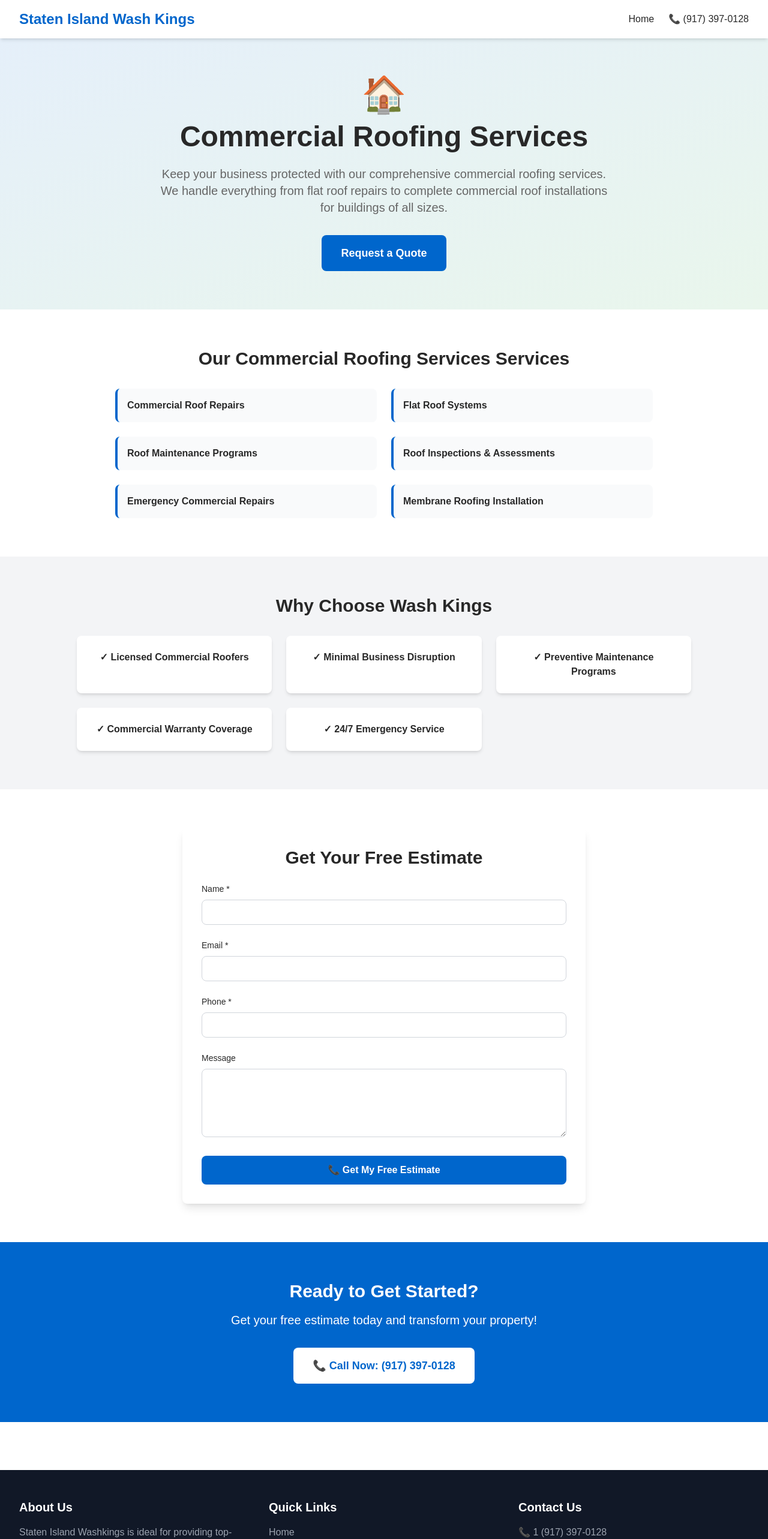
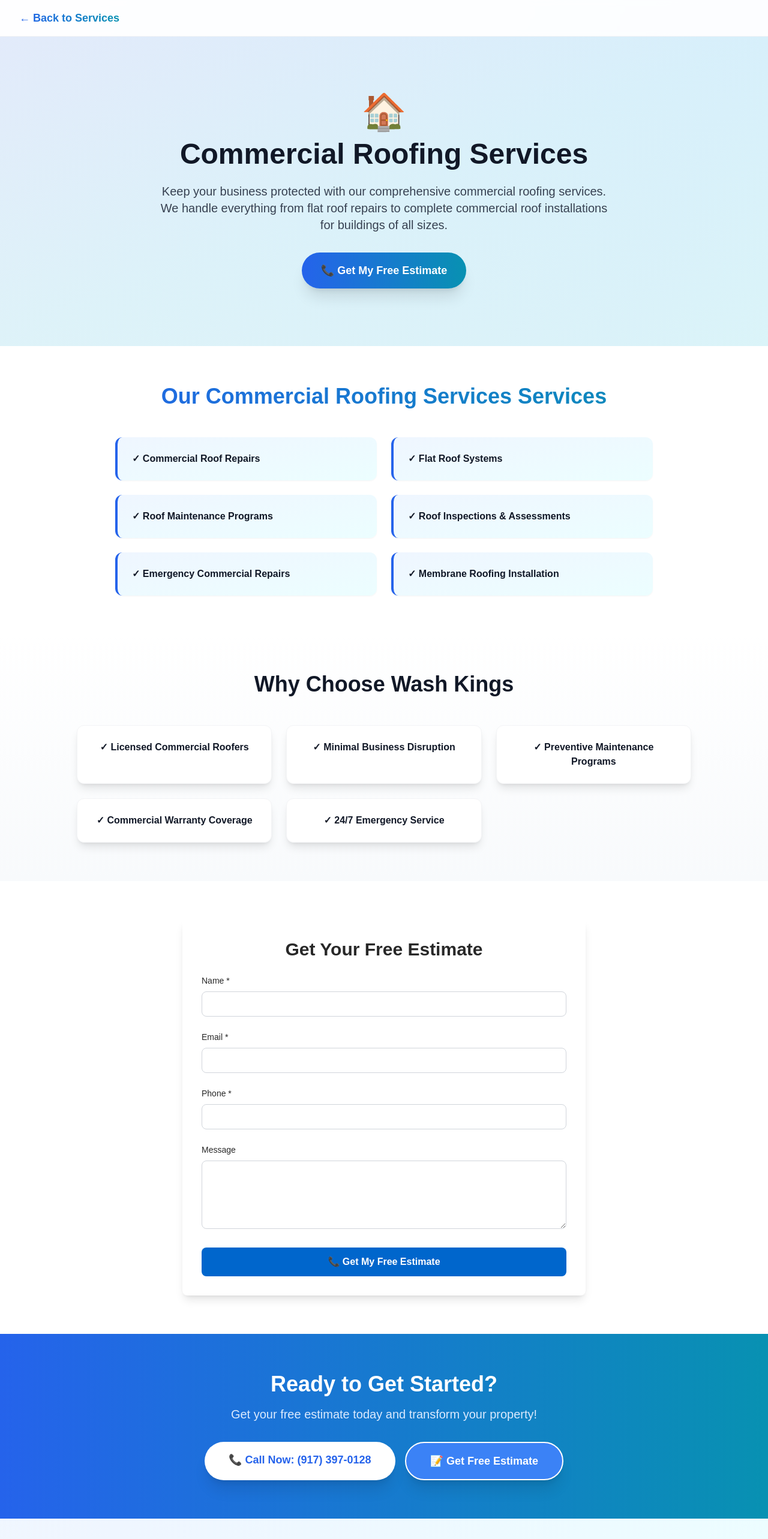
Before and after one commit to Jerovyn/washkings-site, a Next.js app: page /roofing/commercial in a window 1280 px wide. Shown: the top 2566 px of the page at 60% size. Built offline with nearby package versions, Linux system fonts and the light colour scheme.

Commit message:
Complete website: Add metadata to all pages, polish design, production-ready

```diff
--- a/app/general-contracting/commercial/page.tsx
+++ b/app/general-contracting/commercial/page.tsx
@@ -1,4 +1,10 @@
+import { Metadata } from "next";
 import ServiceLandingPage from "@/components/ServiceLandingPage";
+
+export const metadata: Metadata = {
+  title: "Commercial General Contracting Services | Staten Island Wash Kings",
+  description: "Professional commercial general contracting services in Staten Island. Business renovations, repairs, and construction. Licensed, insured, and 5-star rated.",
+};
 
 export default function GeneralContractingCommercial() {
   return (
--- a/app/general-contracting/residential/page.tsx
+++ b/app/general-contracting/residential/page.tsx
@@ -1,4 +1,10 @@
+import { Metadata } from "next";
 import ServiceLandingPage from "@/components/ServiceLandingPage";
+
+export const metadata: Metadata = {
+  title: "Residential General Contracting Services | Staten Island Wash Kings",
+  description: "Professional residential general contracting services in Staten Island. Home improvements, repairs, and renovations. Licensed, insured, and 5-star rated.",
+};
 
 export default function GeneralContractingResidential() {
   return (
--- a/app/holiday-lights/commercial/page.tsx
+++ b/app/holiday-lights/commercial/page.tsx
@@ -1,4 +1,10 @@
+import { Metadata } from "next";
 import ServiceLandingPage from "@/components/ServiceLandingPage";
+
+export const metadata: Metadata = {
+  title: "Commercial Holiday Lights Installation | Staten Island Wash Kings",
+  description: "Professional commercial holiday lights installation for businesses in Staten Island. Storefront displays, building lighting, and custom designs. Licensed, insured, and 5-star rated.",
+};
 
 export default function HolidayLightsCommercial() {
   return (
--- a/app/holiday-lights/residential/page.tsx
+++ b/app/holiday-lights/residential/page.tsx
@@ -1,4 +1,10 @@
+import { Metadata } from "next";
 import ServiceLandingPage from "@/components/ServiceLandingPage";
+
+export const metadata: Metadata = {
+  title: "Residential Holiday Lights Installation | Staten Island Wash Kings",
+  description: "Professional residential holiday lights installation and removal in Staten Island. Transform your home with beautiful, energy-efficient lighting displays. Licensed, insured, and 5-star rated.",
+};
 
 export default function HolidayLightsResidential() {
   return (
--- a/app/power-washing/commercial/page.tsx
+++ b/app/power-washing/commercial/page.tsx
@@ -1,4 +1,10 @@
+import { Metadata } from "next";
 import ServiceLandingPage from "@/components/ServiceLandingPage";
+
+export const metadata: Metadata = {
+  title: "Commercial Power Washing Services | Staten Island Wash Kings",
+  description: "Professional commercial power washing services in Staten Island. Storefront cleaning, parking lot maintenance, building exterior washing, and more. Licensed, insured, and 5-star rated.",
+};
 
 export default function PowerWashingCommercial() {
   return (
--- a/app/power-washing/residential/page.tsx
+++ b/app/power-washing/residential/page.tsx
@@ -1,4 +1,10 @@
+import { Metadata } from "next";
 import ServiceLandingPage from "@/components/ServiceLandingPage";
+
+export const metadata: Metadata = {
+  title: "Residential Power Washing Services | Staten Island Wash Kings",
+  description: "Professional residential power washing services in Staten Island. House exterior soft washing, driveway cleaning, patio & deck cleaning, and more. Licensed, insured, and 5-star rated.",
+};
 
 export default function PowerWashingResidential() {
   return (
--- a/app/roofing/commercial/page.tsx
+++ b/app/roofing/commercial/page.tsx
@@ -1,4 +1,10 @@
+import { Metadata } from "next";
 import ServiceLandingPage from "@/components/ServiceLandingPage";
+
+export const metadata: Metadata = {
+  title: "Commercial Roofing Services | Staten Island Wash Kings",
+  description: "Professional commercial roofing services in Staten Island. Commercial roof repairs, installation, and maintenance. Licensed, insured, and 5-star rated.",
+};
 
 export default function RoofingCommercial() {
   return (
--- a/app/roofing/residential/page.tsx
+++ b/app/roofing/residential/page.tsx
@@ -1,4 +1,10 @@
+import { Metadata } from "next";
 import ServiceLandingPage from "@/components/ServiceLandingPage";
+
+export const metadata: Metadata = {
+  title: "Residential Roofing Services | Staten Island Wash Kings",
+  description: "Professional residential roofing services in Staten Island. Roof repairs, installation, and maintenance. Licensed, insured, and 5-star rated.",
+};
 
 export default function RoofingResidential() {
   return (
--- a/components/ServiceLandingPage.tsx
+++ b/components/ServiceLandingPage.tsx
@@ -1,4 +1,3 @@
-import Header from "@/components/Header";
 import Footer from "@/components/Footer";
 import LeadForm from "@/components/LeadForm";
 
@@ -22,25 +21,33 @@ export default function ServiceLandingPage({
   icon,
 }: ServiceLandingPageProps) {
   return (
-    <div className="min-h-screen flex flex-col">
-      <Header />
+    <div className="min-h-screen flex flex-col bg-gradient-to-br from-slate-50 via-blue-50 to-cyan-50">
       <main className="flex-grow">
+        {/* Minimal Top Banner */}
+        <section className="py-4 bg-white/80 backdrop-blur-sm border-b border-gray-200/50">
+          <div className="max-w-7xl mx-auto px-4 sm:px-6 lg:px-8">
+            <a href="/" className="text-lg font-bold bg-gradient-to-r from-blue-600 to-cyan-600 bg-clip-text text-transparent">
+              ← Back to Services
+            </a>
+          </div>
+        </section>
+
         {/* Hero Section */}
-        <section className="bg-gradient-to-br from-primary/10 to-secondary/10 py-16">
+        <section className="bg-gradient-to-br from-blue-600/10 via-cyan-500/10 to-teal-400/10 py-16 md:py-24">
           <div className="max-w-7xl mx-auto px-4 sm:px-6 lg:px-8">
             <div className="text-center">
               {icon && <div className="text-6xl mb-4">{icon}</div>}
-              <h1 className="text-4xl md:text-5xl font-bold text-text-primary mb-6">
+              <h1 className="text-4xl md:text-5xl font-extrabold text-gray-900 mb-6">
                 {title}
               </h1>
-              <p className="text-xl text-text-secondary max-w-3xl mx-auto mb-8">
+              <p className="text-xl text-gray-700 max-w-3xl mx-auto mb-8">
                 {description}
               </p>
               <a
                 href="#lead-form"
-                className="inline-block bg-primary text-white px-8 py-4 rounded-lg text-lg font-semibold hover:bg-primary/90 transition-colors"
+                className="inline-block bg-gradient-to-r from-blue-600 to-cyan-600 text-white px-8 py-4 rounded-full text-lg font-bold hover:from-blue-700 hover:to-cyan-700 transition-all duration-300 shadow-xl hover:shadow-2xl hover:scale-105 transform"
               >
-                Request a Quote
+                📞 Get My Free Estimate
               </a>
             </div>
           </div>
@@ -49,16 +56,16 @@ export default function ServiceLandingPage({
         {/* Services List */}
         <section className="py-16 bg-white">
           <div className="max-w-7xl mx-auto px-4 sm:px-6 lg:px-8">
-            <h2 className="text-3xl font-bold text-text-primary mb-8 text-center">
+            <h2 className="text-3xl md:text-4xl font-extrabold text-gray-900 mb-12 text-center bg-gradient-to-r from-blue-600 to-cyan-600 bg-clip-text text-transparent">
               Our {title} Services
             </h2>
             <div className="grid grid-cols-1 md:grid-cols-2 gap-6 max-w-4xl mx-auto">
               {servicesList.map((service, index) => (
                 <div
                   key={index}
-                  className="bg-gray-50 p-4 rounded-lg border-l-4 border-primary"
+                  className="bg-gradient-to-br from-blue-50 to-cyan-50 p-6 rounded-xl border-l-4 border-blue-600 shadow-sm hover:shadow-md transition-shadow"
                 >
-                  <p className="font-semibold text-text-primary">{service}</p>
+                  <p className="font-semibold text-gray-900">✓ {service}</p>
                 </div>
               ))}
             </div>
@@ -66,18 +73,18 @@ export default function ServiceLandingPage({
         </section>
 
         {/* Benefits Section */}
-        <section className="py-16 bg-gray-100">
+        <section className="py-16 bg-gradient-to-b from-white to-slate-50">
           <div className="max-w-7xl mx-auto px-4 sm:px-6 lg:px-8">
-            <h2 className="text-3xl font-bold text-text-primary mb-8 text-center">
+            <h2 className="text-3xl md:text-4xl font-extrabold text-gray-900 mb-12 text-center">
               Why Choose Wash Kings
             </h2>
             <div className="grid grid-cols-1 md:grid-cols-2 lg:grid-cols-3 gap-6 max-w-5xl mx-auto">
               {benefits.map((benefit, index) => (
                 <div
                   key={index}
-                  className="bg-white p-6 rounded-lg shadow-md text-center"
+                  className="bg-white p-6 rounded-xl shadow-lg text-center hover:shadow-xl transition-shadow border border-gray-100"
                 >
-                  <p className="font-semibold text-text-primary">✓ {benefit}</p>
+                  <p className="font-bold text-gray-900">✓ {benefit}</p>
                 </div>
               ))}
             </div>
@@ -92,20 +99,28 @@ export default function ServiceLandingPage({
         </section>
 
         {/* CTA Section */}
-        <section className="py-16 bg-primary text-white">
+        <section className="py-16 bg-gradient-to-r from-blue-600 to-cyan-600 text-white">
           <div className="max-w-4xl mx-auto px-4 sm:px-6 lg:px-8 text-center">
-            <h2 className="text-3xl font-bold mb-4">
+            <h2 className="text-3xl md:text-4xl font-extrabold mb-4">
               Ready to Get Started?
             </h2>
-            <p className="text-xl mb-8">
+            <p className="text-xl mb-8 text-blue-100">
               Get your free estimate today and transform your property!
             </p>
-            <a
-              href="tel:19173970128"
-              className="inline-block bg-white text-primary px-8 py-4 rounded-lg text-lg font-semibold hover:bg-gray-100 transition-colors"
-            >
-              📞 Call Now: (917) 397-0128
-            </a>
+            <div className="flex flex-col sm:flex-row gap-4 justify-center">
+              <a
+                href="tel:19173970128"
+                className="inline-block bg-white text-blue-600 px-10 py-4 rounded-full text-lg font-bold hover:bg-blue-50 transition-all duration-300 shadow-xl hover:shadow-2xl hover:scale-105 transform"
+              >
+                📞 Call Now: (917) 397-0128
+              </a>
+              <a
+                href="#lead-form"
+                className="inline-block bg-blue-500 border-2 border-white text-white px-10 py-4 rounded-full text-lg font-bold hover:bg-blue-400 transition-all duration-300 shadow-xl hover:shadow-2xl hover:scale-105 transform"
+              >
+                📝 Get Free Estimate
+              </a>
+            </div>
           </div>
         </section>
       </main>
```
Also changed, not shown: 1 other file (tests, documents, lock files or other folders).
